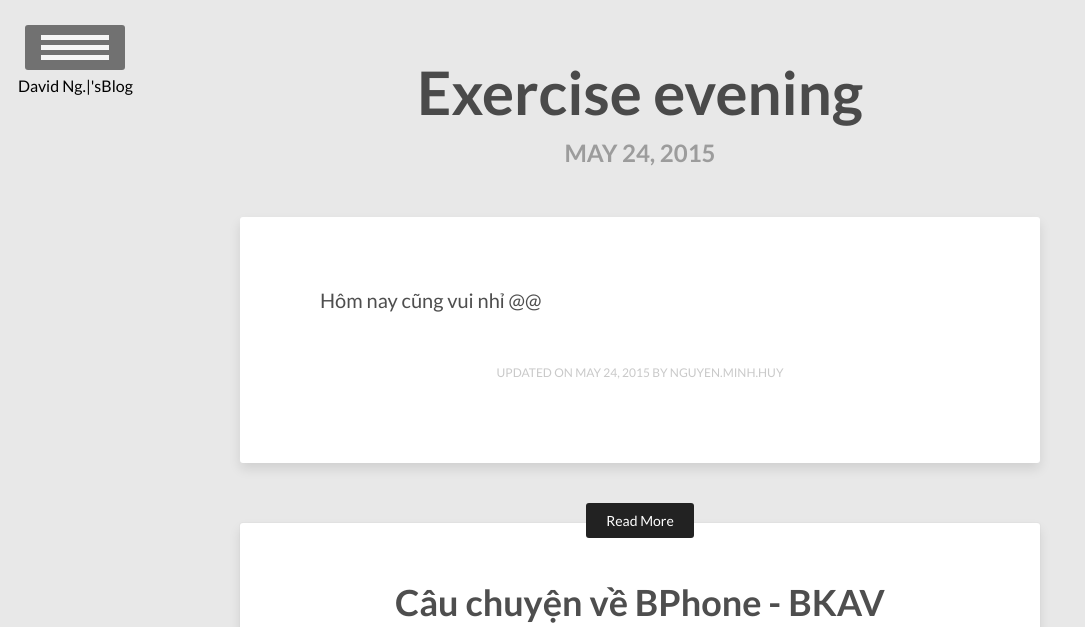
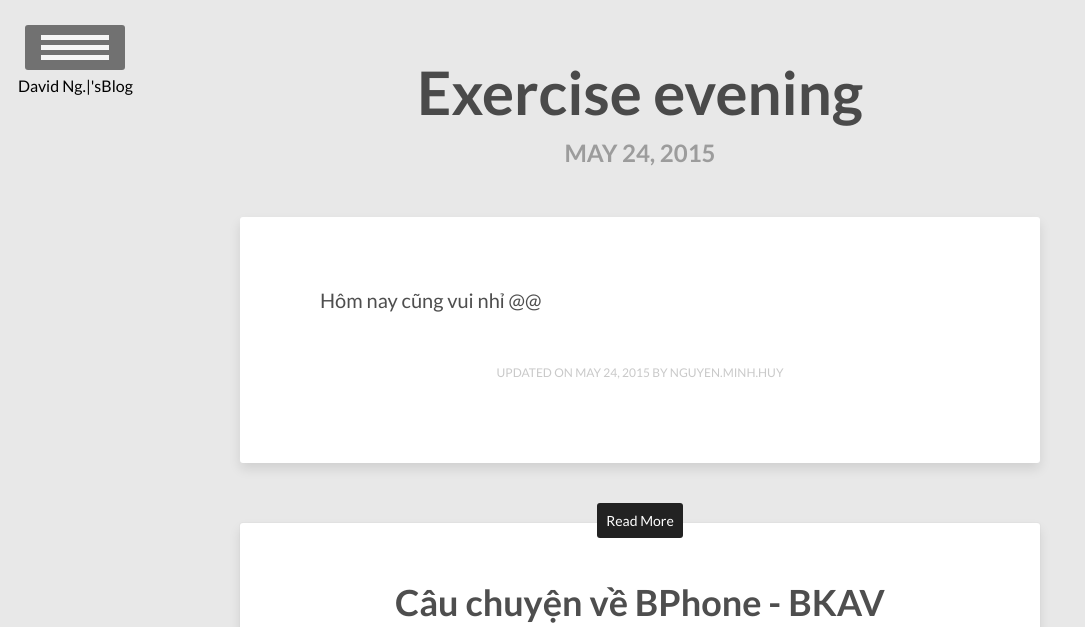
Before and after one commit to vareisen/vareisen.github.io, a Jekyll site: the page built from _posts/2015-05-24-Exercise-evening.md, in a window 1280 px wide. Shown: the top 627 px of the page, without its empty margins (0-1085 px from the left). Built offline with Jekyll 4.4.1, drawn with Linux system fonts in a browser that asks for light colours.

Commit message:
Update _elements.scss

```diff
--- a/_sass/_elements.scss
+++ b/_sass/_elements.scss
@@ -64,7 +64,7 @@ svg:not(:root) {
 .btn {
   display: inline-block;
   margin-bottom: 20px;
-  padding: 9px 20px;
+  padding: 9px 9px;
   @include font-rem(14);
   background-color: $primary;
   color: $white;
```
